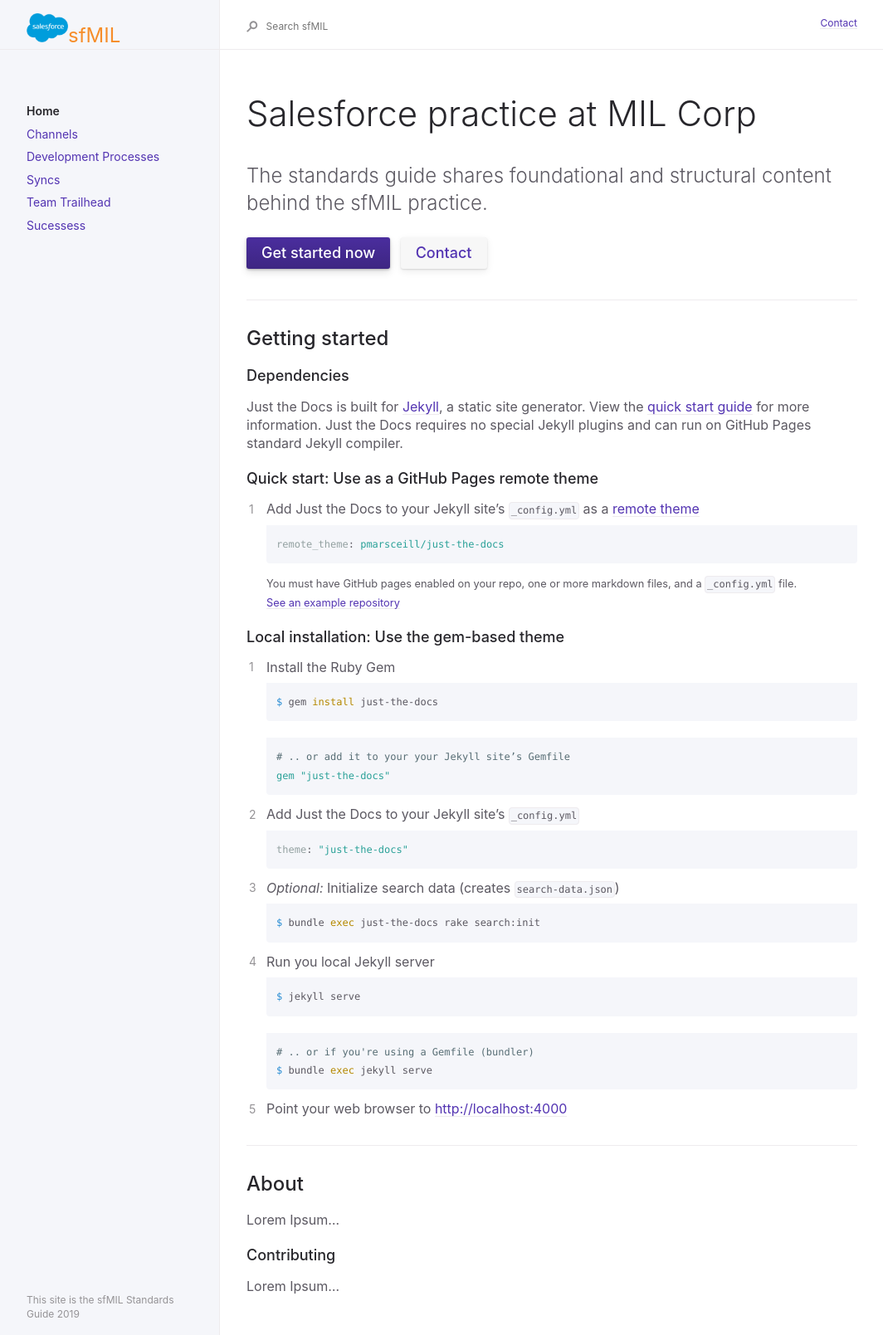
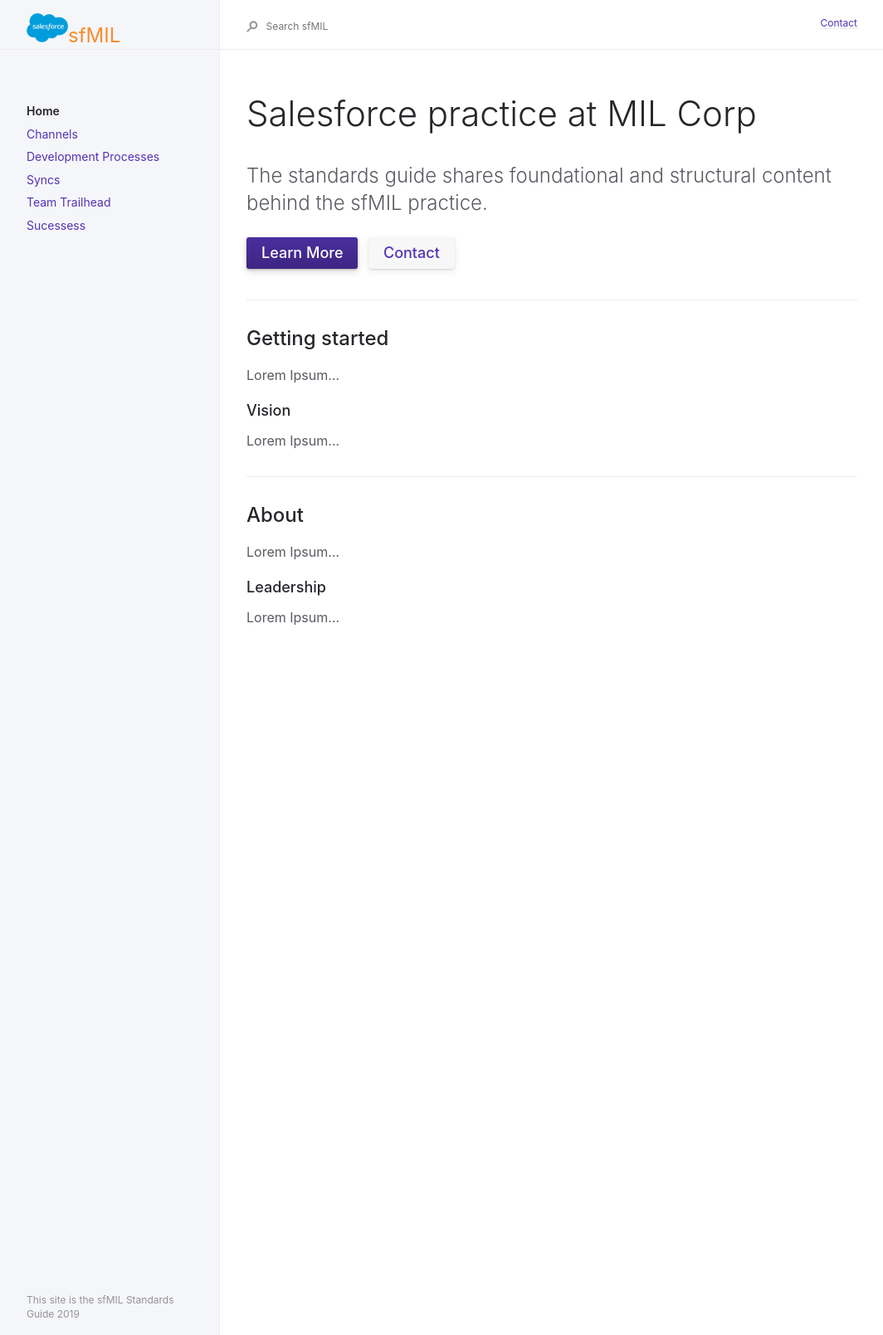
Before and after one commit to ajsingh273/sfMIL, a Jekyll site: the page built from index.md, in a window 1280 px wide. Shown: the whole page at 83% size, without its empty margins (91-1155 px from the left). Built offline with Jekyll 4.4.1, drawn with Linux system fonts in a browser that asks for light colours.

Commit message:
update home2

````diff
--- a/index.md
+++ b/index.md
@@ -12,48 +12,17 @@ permalink: /
 The standards guide shares foundational and structural content behind the sfMIL practice.
 {: .fs-6 .fw-300 }
 
-[Get started now](#getting-started){: .btn .btn-primary .fs-5 .mb-4 .mb-md-0 .mr-2 } [Contact](https://github.com/ajsingh273/sfMIL){: .btn .fs-5 }
+[Learn More](#getting-started){: .btn .btn-primary .fs-5 .mb-4 .mb-md-0 .mr-2 } [Contact](https://github.com/ajsingh273/sfMIL){: .btn .fs-5 }
 
 ---
 
 ## Getting started
-### Dependencies
-Just the Docs is built for [Jekyll](https://jekyllrb.com), a static site generator. View the [quick start guide](https://jekyllrb.com/docs/quickstart/) for more information. Just the Docs requires no special Jekyll plugins and can run on GitHub Pages standard Jekyll compiler.
 
-### Quick start: Use as a GitHub Pages remote theme
-1. Add Just the Docs to your Jekyll site's `_config.yml` as a [remote theme](https://github.com/ajsingh273/sfMIL)
-```yaml
-remote_theme: pmarsceill/just-the-docs
-```
-<small>You must have GitHub pages enabled on your repo, one or more markdown files, and a `_config.yml` file. [See an example repository](https://github.com/pmarsceill/jtd-remote)</small>
+Lorem Ipsum...
 
-### Local installation: Use the gem-based theme
-1. Install the Ruby Gem
-```bash
-$ gem install just-the-docs
-```
-```yaml
-# .. or add it to your your Jekyll site’s Gemfile
-gem "just-the-docs"
-```
-2. Add Just the Docs to your Jekyll site’s `_config.yml`
-```yaml
-theme: "just-the-docs"
-```
-3. _Optional:_ Initialize search data (creates `search-data.json`)
-```bash
-$ bundle exec just-the-docs rake search:init
-```
-3. Run you local Jekyll server
-```bash
-$ jekyll serve
-```
-```bash
-# .. or if you're using a Gemfile (bundler)
-$ bundle exec jekyll serve
-```
-4. Point your web browser to [http://localhost:4000](http://localhost:4000)
+### Vision
 
+Lorem Ipsum...
 
 ---
 
@@ -61,6 +30,6 @@ $ bundle exec jekyll serve
 
 Lorem Ipsum...
 
-### Contributing
+### Leadership
 
 Lorem Ipsum...
````
